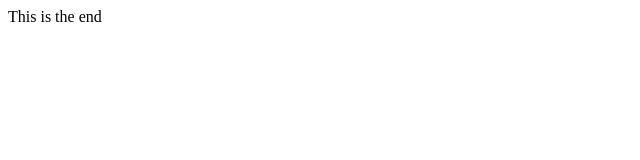
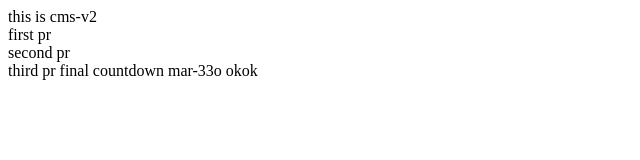
Before and after one commit to Utakato/release-script-6, a plain HTML site: page index.html in a window 1280 px wide. Shown: the whole page, without its empty margins (0-640 px from the left). Drawn offline with Linux system fonts and the light colour scheme.

Commit message:
Revert "Update index.html"

```diff
--- a/index.html
+++ b/index.html
@@ -6,6 +6,13 @@
     <title>Document</title>
   </head>
   <body>
-    This is the end
+    this is cms-v2
+    <br />
+    first pr
+    <br />
+    second pr
+    <br />
+    third pr
   </body>
+  final countdown mar-33o okok
 </html>
```
Also changed, not shown: 3 other files.
